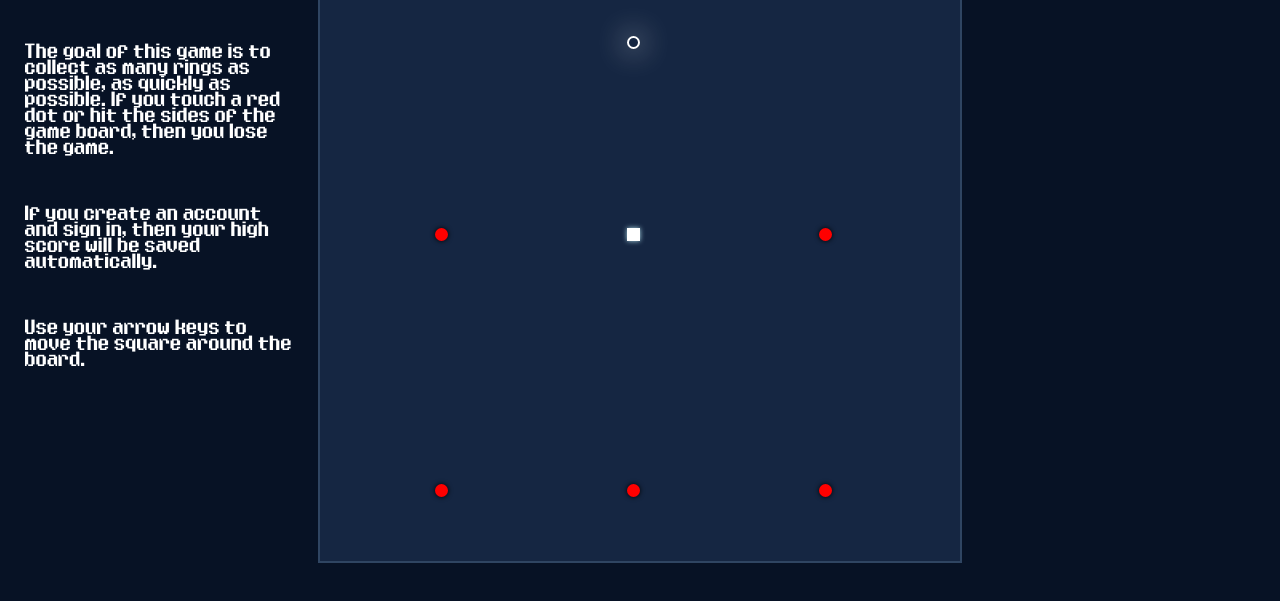
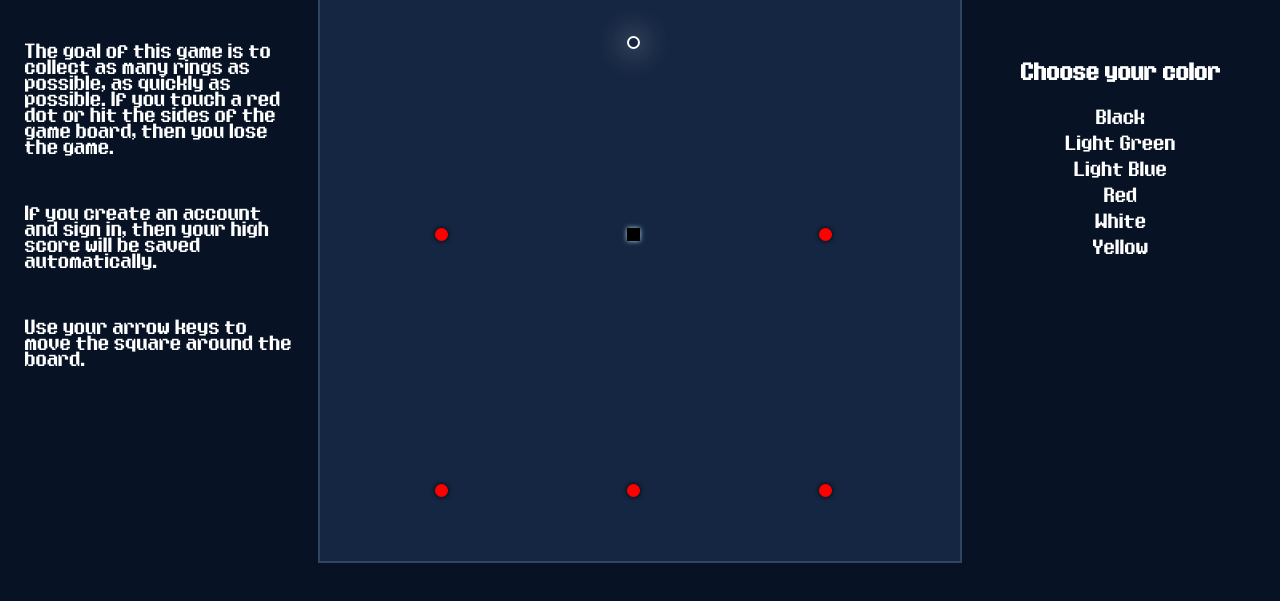
Before and after one commit to gheezl/snake-game, a plain HTML site: page index.html in a window 1280 px wide. Shown: the part 81-682 px from the top of the page. Drawn offline with Linux system fonts and the light colour scheme.

Commit message:
Added customizable square functionality

```diff
--- a/index.html
+++ b/index.html
@@ -94,15 +94,17 @@
     .score {
         margin-right: 10px;
     }
+
+    .settings {
+        display: flex;
+        flex-direction: column;
+        align-items: center;
+        cursor: pointer;
+        gap: 10px;
+        margin-top: 25px;
+    }
 </style>
 <script src="./javascript/game.js" defer type="module"></script>
-<script>
-    // const changeBoxGlow = () => {
-    //     console.log("Hello")
-    //     document.getElementById("snake").style.backgroundColor = "red"
-    // }
-</script>
-
 
 <body>
     <header class="header">
@@ -124,7 +126,16 @@
     <div class="other">
         <div class="score-board">
             <h1 class="your-score">Your score :</h1>
-            <h1 class="score" id="score"></h1>
+            <h1 onclick="changeBoxGlow()" class="score" id="score"></h1>
+        </div>
+        <div class="settings">
+            <h3>Choose your color</h3>
+            <span id="black">Black</span>
+            <span id="lightgreen">Light Green</span>
+            <span id="lightblue">Light Blue</span>
+            <span id="red">Red</span>
+            <span id="white">White</span>
+            <span id="yellow">Yellow</span>
         </div>
     </div>
 </body>
--- a/javascript/snake.js
+++ b/javascript/snake.js
@@ -21,13 +21,12 @@ export const updateSnake = () => {
     snakeBody.y += inputDirection.y
 }
 
-// draws the initial snake location
-
-
+// draws the initial snake location and sets the color
 
 const colors = [
+    [false, "black"],
     [false, "lightgreen"],
-    [true, "lightblue"],
+    [false, "lightblue"],
     [false, "red"],
     [false, "white"],
     [false, "yellow"]
@@ -38,10 +37,19 @@ const setColor = (input) => {
         if (input === color[1]) {
             color[0] = true
         }
+        else {
+            color[0] = false
+        }
     })
 }
 
-setColor("white")
+document.getElementById("black").onclick = () => setColor("black")
+document.getElementById("lightblue").onclick = () => setColor("lightblue")
+document.getElementById("lightgreen").onclick = () => setColor("lightgreen")
+document.getElementById("red").onclick = () => setColor("red")
+document.getElementById("white").onclick = () => setColor("white")
+document.getElementById("yellow").onclick = () => setColor("yellow")
+
 
 export const drawSnake = (gameBoard) => {
     const snakeElement = document.createElement("div")
```
